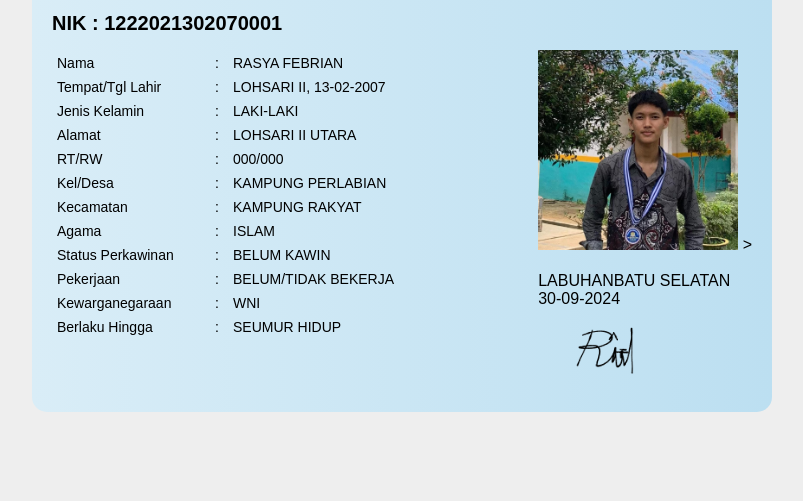
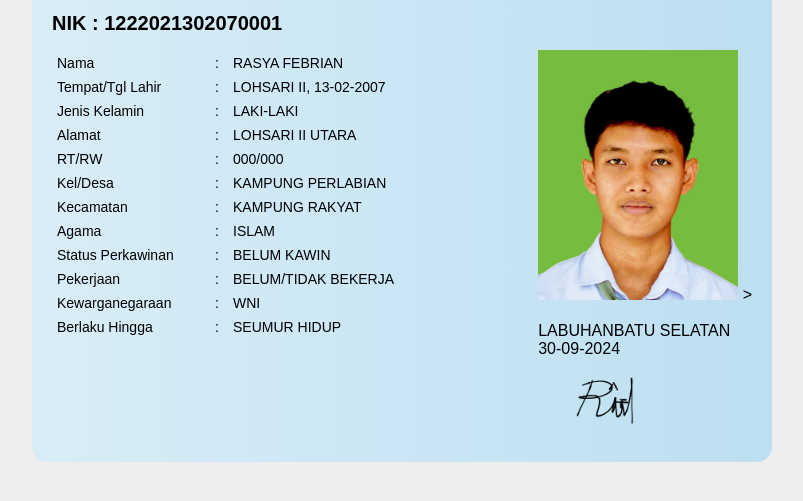
Before and after one commit to rasyafebriaann-bit/Ktp.html.rasyafebriann, a plain HTML site: page Index.html in a window 1280 px wide. Shown: the part 243-744 px from the top of the page, without its empty margins (238-1041 px from the left). Drawn offline with Linux system fonts and the light colour scheme.

Commit message:
Update Index.html

```diff
--- a/Index.html
+++ b/Index.html
@@ -120,8 +120,8 @@ td {
         </div>
 
         <!-- KANAN -->
-        <div class="foto.jpg">
-            <img src="foto.jpg" width="200">
+        <div class="foto.png">
+            <img src="foto.png" width="200">
             ><br><br>
             LABUHANBATU SELATAN<br>
             30-09-2024
```
